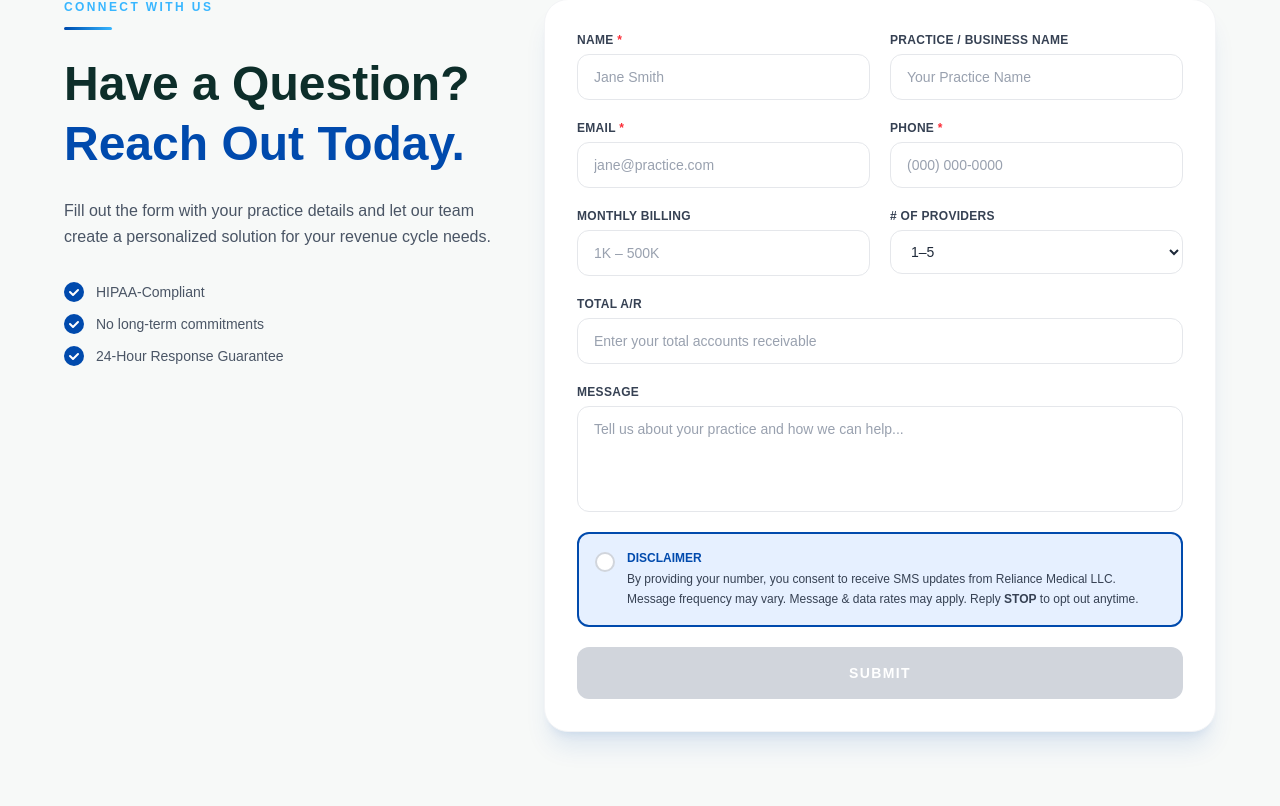
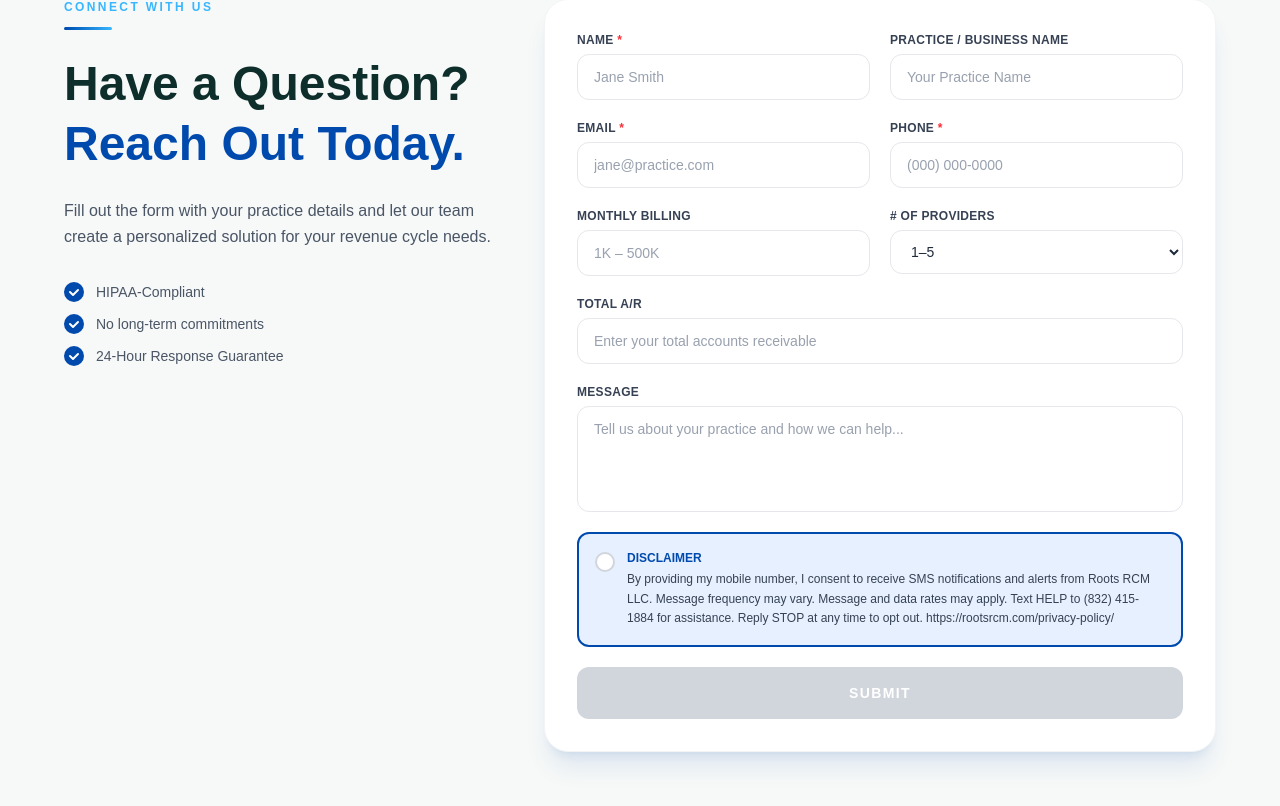
Before and after one commit to qurrahazam/reliance, a Next.js app: page / in a window 1280 px wide. Shown: the part 2891-3697 px from the top of the page. Built offline with nearby package versions, Linux system fonts and the light colour scheme.

Commit message:
UPDATED: the disclamer

```diff
--- a/components/Contactus.tsx
+++ b/components/Contactus.tsx
@@ -238,7 +238,7 @@ export default function ContactSection() {
                       Disclaimer
                     </p>
                     <p className="text-xs text-gray-700 leading-relaxed">
-                      By providing your number, you consent to receive SMS updates from Reliance Medical LLC. Message frequency may vary. Message & data rates may apply. Reply <strong>STOP</strong> to opt out anytime.
+                      By providing my mobile number, I consent to receive SMS notifications and alerts from Roots RCM LLC. Message frequency may vary. Message and data rates may apply. Text HELP to (832) 415-1884 for assistance. Reply STOP at any time to opt out. https://rootsrcm.com/privacy-policy/
                     </p>
                   </div>
                 </div>
```
